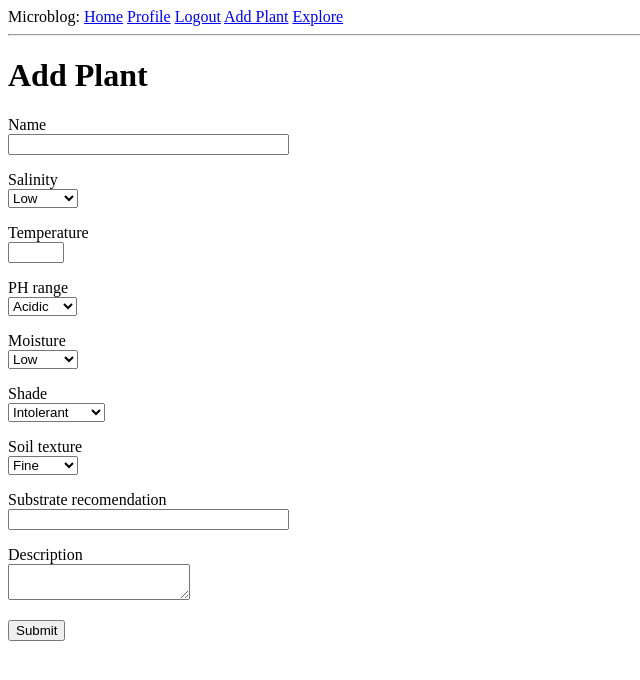
After one commit to gavrinjo/PyFlora, a Flask app: page /new_plant in a window 1280 px wide. The commit adds this page. Shown: the top 680 px of the page, without its empty margins (0-640 px from the left). Run offline with Flask 3, Linux system fonts and the light colour scheme; the visitor is signed in with stand-in values (Sample User, id 1); data comes from the database, SQL or seed files in the repository; some libraries are stand-ins or nearby versions.

Commit message:
added pyflora pyplant component, partialy

```diff
--- a/app/main/forms.py
+++ b/app/main/forms.py
@@ -1,8 +1,8 @@
 from flask_wtf import FlaskForm
 from flask_wtf.form import _Auto
-from wtforms import StringField, SubmitField, TextAreaField
-from wtforms.validators import DataRequired, Length, ValidationError
-from app.models import User
+from wtforms import StringField, SubmitField, TextAreaField, IntegerField, SelectField
+from wtforms.validators import DataRequired, Length, ValidationError, NumberRange
+from app.models import User, Plant
 
 
 class EditProfileForm(FlaskForm):
@@ -19,3 +19,21 @@ class EditProfileForm(FlaskForm):
             user = User.query.filter_by(username=self.username.data).first()
             if user is not None:
                 raise ValidationError('Please use a different username.')
+
+
+class AddPlantForm(FlaskForm):
+    name = StringField('Name', validators=[DataRequired()])
+    salinity = SelectField('Salinity', validators=[DataRequired()], choices=['Low', 'Medium', 'High'])
+    temperature = IntegerField('Temperature', validators=[DataRequired(), NumberRange(min=0, max=40)])
+    ph_range = SelectField('PH range', validators=[DataRequired()], choices=['Acidic', 'Neutral', 'Alkaline'])
+    moisture = SelectField('Moisture', validators=[DataRequired()], choices=['Low', 'Medium', 'High'])
+    shade = SelectField('Shade', validators=[DataRequired()], choices=['Intolerant', 'Intermediate', 'Tolerant'])
+    soil_texture = SelectField('Soil texture', validators=[DataRequired()], choices=['Fine', 'Medium', 'Coarse'])
+    substrate = StringField('Substrate recomendation')
+    description = TextAreaField('Description', validators=[Length(min=0, max=256)])
+    submit = SubmitField('Submit')
+
+    def validate_name(self, name):
+        plant = Plant.query.filter_by(name=name.data).first()
+        if plant is not None:
+            raise ValidationError('Please use difernet name!')
--- a/app/main/routes.py
+++ b/app/main/routes.py
@@ -3,8 +3,8 @@ from flask import render_template, flash, redirect, url_for, request
 from flask_login import login_required, current_user
 from app import db
 from app.main import bp
-from app.models import User
-from app.main.forms import EditProfileForm
+from app.models import User, Plant
+from app.main.forms import EditProfileForm, AddPlantForm
 
 @bp.before_app_request
 def before_request():
@@ -17,6 +17,7 @@ def before_request():
 @bp.route('/index')
 @login_required
 def index():
+    # ovdje ide lista pyflora posuda
     posts = [
         {
             'author': {'username': 'John'},
@@ -55,3 +56,33 @@ def edit_profile():
         form.username.data = current_user.username
         form.about_me.data = current_user.about_me
     return render_template('edit_profile.html', title='Edit Profile', form=form)
+
+
+@bp.route('/pyplants')
+@login_required
+def pyplants():
+    plants = Plant.query.all()
+    return render_template('pyplants.html', title='PyPlants', plants=plants)
+
+
+@bp.route('/new_plant', methods=['GET', 'POST'])
+@login_required
+def new_plant():
+    form = AddPlantForm()
+    if form.validate_on_submit():
+        plant = Plant(
+            name=form.name.data,
+            salinity=form.salinity.data,
+            temperature=form.temperature.data,
+            ph_range=form.ph_range.data,
+            moisture=form.moisture.data,
+            shade=form.shade.data,
+            soil_texture=form.soil_texture.data,
+            substrate=form.substrate.data,
+            description=form.description.data
+        )
+        db.session.add(plant)
+        db.session.commit()
+        flash(f'Congratulations, Plant {plant.name} added secesseful!')
+        return redirect(url_for('main.index'))
+    return render_template('add_pyplant.html', title='Add PyPlant', form=form)
--- a/app/models.py
+++ b/app/models.py
@@ -59,6 +59,7 @@ class Plant(db.Model):
     soil_texture = db.Column(db.String(64)) # fine, medium, coarse
     # precipitation = db.Column(db.Integer) # 8-26
     substrate = db.Column(db.String(128)) # recomendation
+    description = db.Column(db.String(256))
 
     pots = db.relationship('Pot', backref='pot', lazy='dynamic')
 
--- /dev/null
+++ b/app/templates/add_pyplant.html
@@ -0,0 +1,72 @@
+{% extends "base.html" %}
+
+{% block content %}
+    <h1>Add Plant</h1>
+    <form action="" method="post">
+        {{ form.hidden_tag() }}
+        <p>
+            {{ form.name.label }}<br>
+            {{ form.name(size=32) }}<br>
+            {% for error in form.name.errors %}
+            <span style="color: red;">[{{ error }}]</span>
+            {% endfor %}
+        </p>
+        <p>
+            {{ form.salinity.label }}<br>
+            {{ form.salinity }}<br>
+            {% for error in form.salinity.errors %}
+            <span style="color: red;">[{{ error }}]</span>
+            {% endfor %}
+        </p>
+        <p>
+            {{ form.temperature.label }}<br>
+            {{ form.temperature(size=32) }}<br>
+            {% for error in form.temperature.errors %}
+            <span style="color: red;">[{{ error }}]</span>
+            {% endfor %}
+        </p>
+        <p>
+            {{ form.ph_range.label }}<br>
+            {{ form.ph_range }}<br>
+            {% for error in form.ph_range.errors %}
+            <span style="color: red;">[{{ error }}]</span>
+            {% endfor %}
+        </p>
+        <p>
+            {{ form.moisture.label }}<br>
+            {{ form.moisture }}<br>
+            {% for error in form.moisture.errors %}
+            <span style="color: red;">[{{ error }}]</span>
+            {% endfor %}
+        </p>
+        <p>
+            {{ form.shade.label }}<br>
+            {{ form.shade }}<br>
+            {% for error in form.shade.errors %}
+            <span style="color: red;">[{{ error }}]</span>
+            {% endfor %}
+        </p>
+        <p>
+            {{ form.soil_texture.label }}<br>
+            {{ form.soil_texture }}<br>
+            {% for error in form.soil_texture.errors %}
+            <span style="color: red;">[{{ error }}]</span>
+            {% endfor %}
+        </p>
+        <p>
+            {{ form.substrate.label }}<br>
+            {{ form.substrate(size=32) }}<br>
+            {% for error in form.substrate.errors %}
+            <span style="color: red;">[{{ error }}]</span>
+            {% endfor %}
+        </p>
+        <p>
+            {{ form.description.label }}<br>
+            {{ form.description(size=32) }}<br>
+            {% for error in form.description.errors %}
+            <span style="color: red;">[{{ error }}]</span>
+            {% endfor %}
+        </p>
+        <p>{{ form.submit() }}</p>
+    </form>
+{% endblock %}
--- a/app/templates/base.html
+++ b/app/templates/base.html
@@ -16,6 +16,8 @@
             {% else %}
             <a href="{{ url_for('main.user', username=current_user.username) }}">Profile</a>
             <a href="{{ url_for('auth.logout') }}">Logout</a>
+            <a href="{{ url_for('main.new_plant') }}">Add Plant</a>
+            <a href="{{ url_for('main.pyplants') }}">Explore</a>
             {% endif %}
         </div>
         <hr>
```
Also changed, not shown: app/templates/_plant.html (added, +16 -0 lines), app/templates/pyplants.html (added, +8 -0 lines), migrations/versions/0e838e9937bf_added_description_to_plant_model.py (added, +32 -0 lines).
